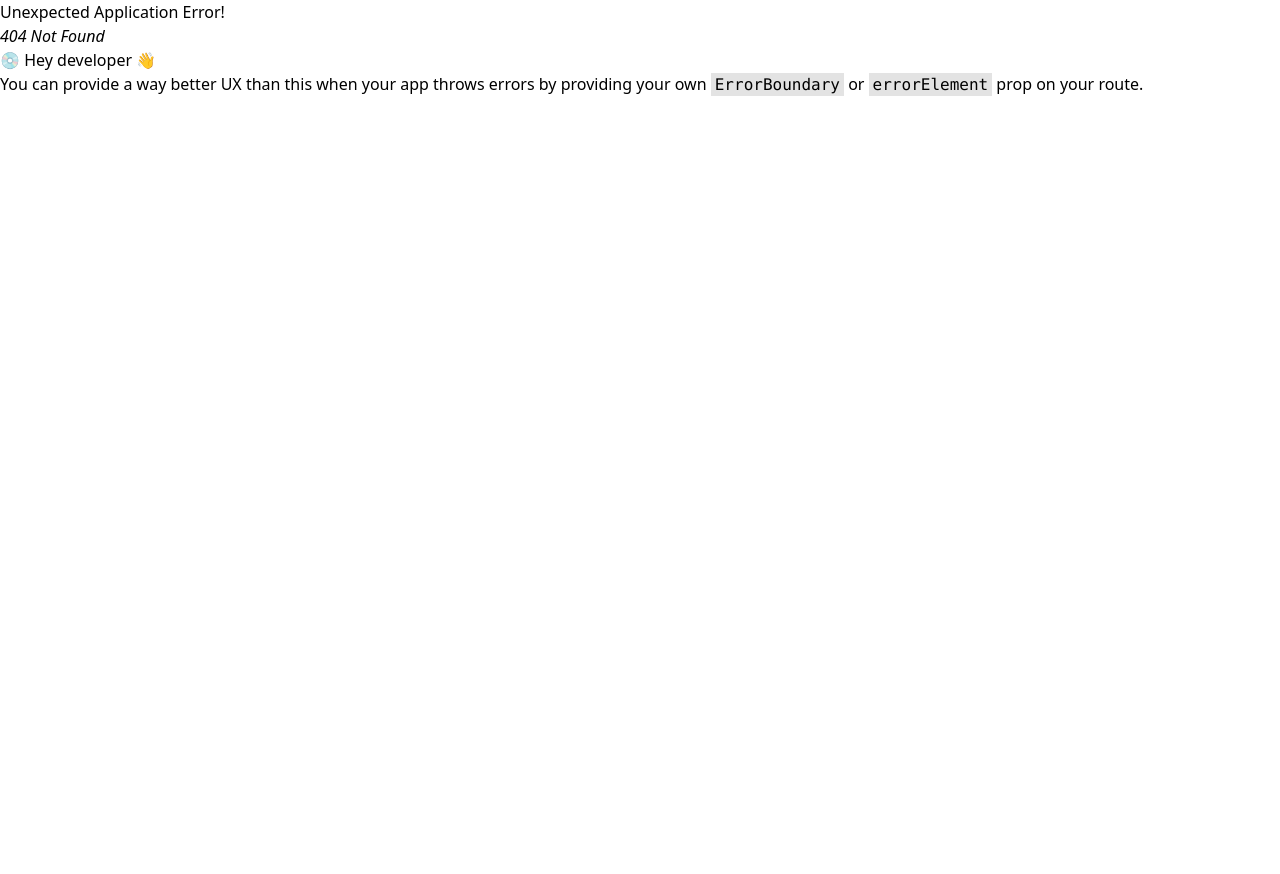
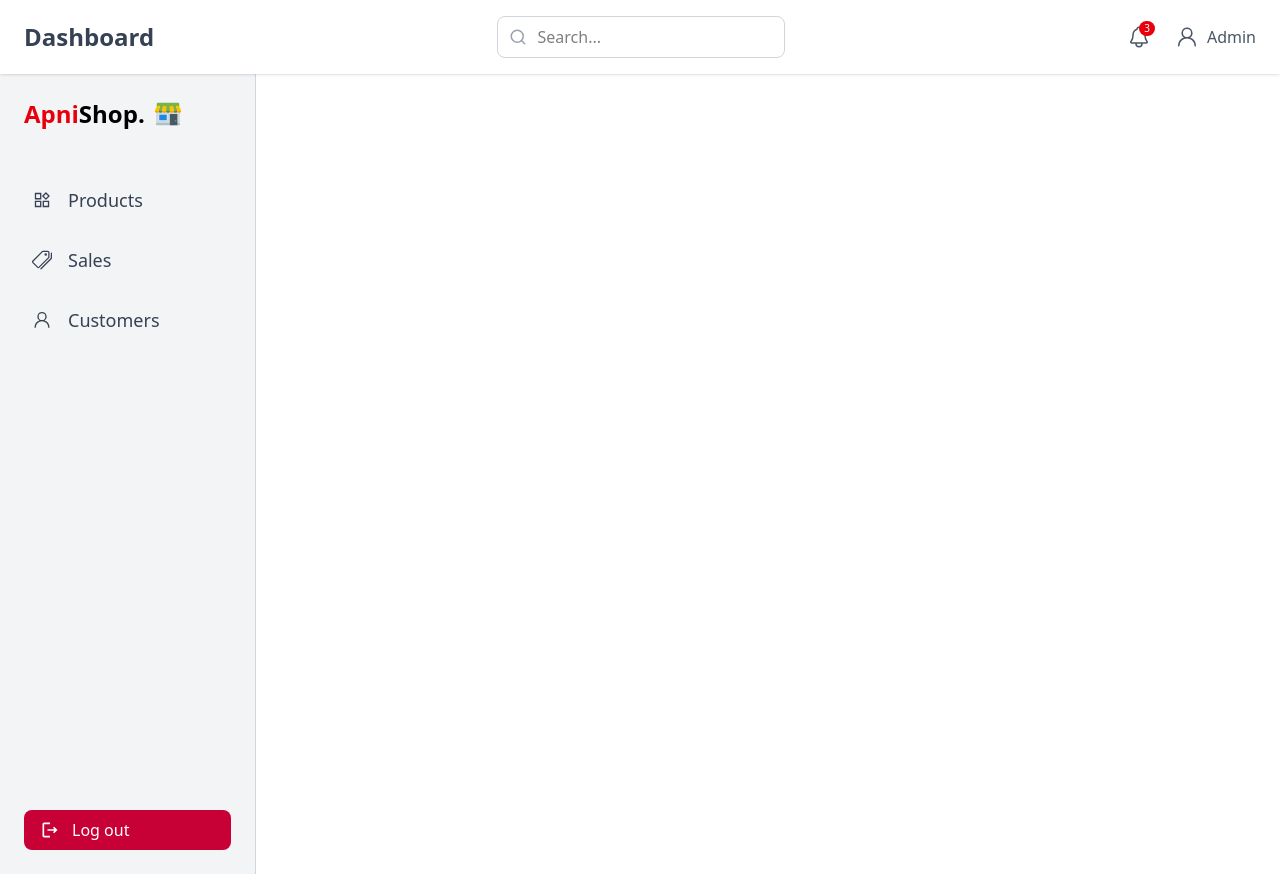
Before and after one commit to HamzaSE007/apni-shop, a React (Vite) app: page /admin in a window 1280 px wide. Before the commit this address had no page. Before the commit the page ends 800 px from the top, so only its background shows below. Built offline with nearby package versions, Linux system fonts and the light colour scheme.

Commit message:
admin panel (Inprogress)

```diff
--- /dev/null
+++ b/src/components/Admin/Header/AdminHeader.jsx
@@ -0,0 +1,45 @@
+import React from "react";
+import { IoNotificationsOutline } from "react-icons/io5";
+import { FiSearch } from "react-icons/fi";
+import { GoPerson } from "react-icons/go";
+
+export default function AdminHeader() {
+  return (
+    <header className="w-full bg-white shadow-sm px-6 py-4 flex items-center justify-between sticky top-0 z-50">
+
+      {/* Page title */}
+      <h2 className="text-2xl font-semibold text-gray-700">
+        Dashboard
+      </h2>
+
+      {/* Search Bar */}
+      <div className="relative hidden md:block">
+        <FiSearch className="absolute left-3 top-3 text-gray-400 text-lg" />
+        <input
+          type="text"
+          placeholder="Search..."
+          className="pl-10 pr-3 py-2 w-72 border border-gray-300 rounded-lg focus:ring-2 focus:ring-rose-300 outline-none"
+        />
+      </div>
+
+      {/* Icons & Profile */}
+      <div className="flex items-center gap-6">
+        {/* Notifications */}
+        <button className="relative text-gray-600 hover:text-gray-800">
+          <IoNotificationsOutline className="text-2xl" />
+          <span className="absolute -top-1 -right-1 bg-red-600 text-white text-[10px] px-[5px] rounded-full">
+            3
+          </span>
+        </button>
+
+        {/* Profile */}
+        <button className="flex items-center gap-2 cursor-pointer">
+          <GoPerson className="text-2xl text-gray-600" />
+          <span className="hidden md:block text-gray-600 font-light">
+            Admin
+          </span>
+        </button>
+      </div>
+    </header>
+  );
+}
--- /dev/null
+++ b/src/components/Admin/Sidebar/AdminSidebar.jsx
@@ -0,0 +1,47 @@
+import React from "react";
+import { FcShop } from "react-icons/fc";
+import { AiOutlineProduct } from "react-icons/ai";
+import { IoPricetagsOutline } from "react-icons/io5";
+import { GoPerson } from "react-icons/go";
+import { MdOutlineLogout } from "react-icons/md";
+
+export default function AdminSidebar() {
+  const menu = [
+    { name: "Products", icon: <AiOutlineProduct /> },
+    { name: "Sales", icon: <IoPricetagsOutline /> },
+    { name: "Customers", icon: <GoPerson /> },
+  ];
+
+  return (
+    <div className="bg-gray-100 min-h-screen w-64 px-6 py-6 border-r border-gray-300 flex flex-col justify-between">
+      <div>
+        {/* LOGO */}
+        <div className="flex items-center gap-2 mb-12 cursor-pointer">
+          <span className="text-2xl font-bold">
+            <span className="text-red-600">Apni</span>Shop.
+          </span>
+          <FcShop className="text-3xl" />
+        </div>
+
+        {/* Menu Links */}
+        <ul className="flex flex-col gap-4">
+          {menu.map((item) => (
+            <li
+              key={item.name}
+              className="flex items-center gap-4 text-gray-700 text-lg cursor-pointer p-2 rounded-lg transition-all duration-200 hover:bg-white hover:shadow-sm hover:text-black"
+            >
+              <span className="text-xl">{item.icon}</span>
+              <span className="font-light">{item.name}</span>
+            </li>
+          ))}
+        </ul>
+      </div>
+
+      {/* Logout */}
+      <button className="bg-rose-700 hover:bg-rose-800 text-white flex items-center gap-3 px-4 py-2 rounded-lg transition-all duration-200 mt-10 cursor-pointer">
+        <MdOutlineLogout className="text-xl" />
+        <span className="font-light">Log out</span>
+      </button>
+    </div>
+  );
+}
--- /dev/null
+++ b/src/components/Admin/adminIndex.js
@@ -0,0 +1,5 @@
+import AdminHeader from "./Header/AdminHeader";
+import AdminSidebar from "./Sidebar/AdminSidebar";
+
+
+export {AdminSidebar, AdminHeader}
--- /dev/null
+++ b/src/components/Admin/main/MainAdminPage.jsx
@@ -0,0 +1,11 @@
+import React from "react";
+import { AdminHeader, AdminSidebar } from "../adminIndex";
+
+export default function MainAdminPage() {
+  return (
+    <>
+      <AdminHeader />
+      <AdminSidebar />
+    </>
+  );
+}
--- a/src/main.jsx
+++ b/src/main.jsx
@@ -20,6 +20,7 @@ import {
 import { Provider } from "react-redux";
 import { store } from "../src/redux/store.js";
 import Login from "./components/Login/Login.jsx";
+import MainAdminPage from "./components/Admin/main/mainAdminPage.jsx";
 
 const router = createBrowserRouter(
   createRoutesFromElements(
@@ -33,6 +34,7 @@ const router = createBrowserRouter(
         <Route path="/shopping-cart" element={<ShoppingCart />} />
       </Route>
       <Route path="/login" element={<Login/>}/>
+      <Route path="/admin" element={<MainAdminPage/>}/>
     </>
   )
 );
```
